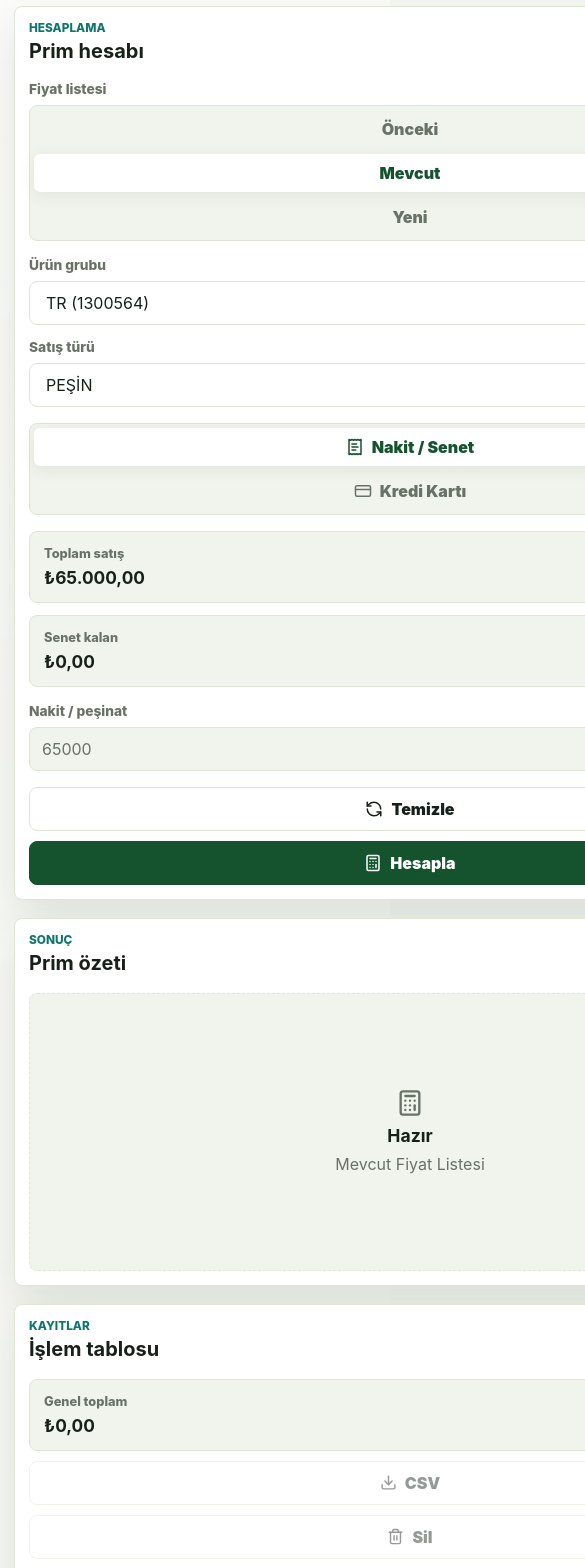
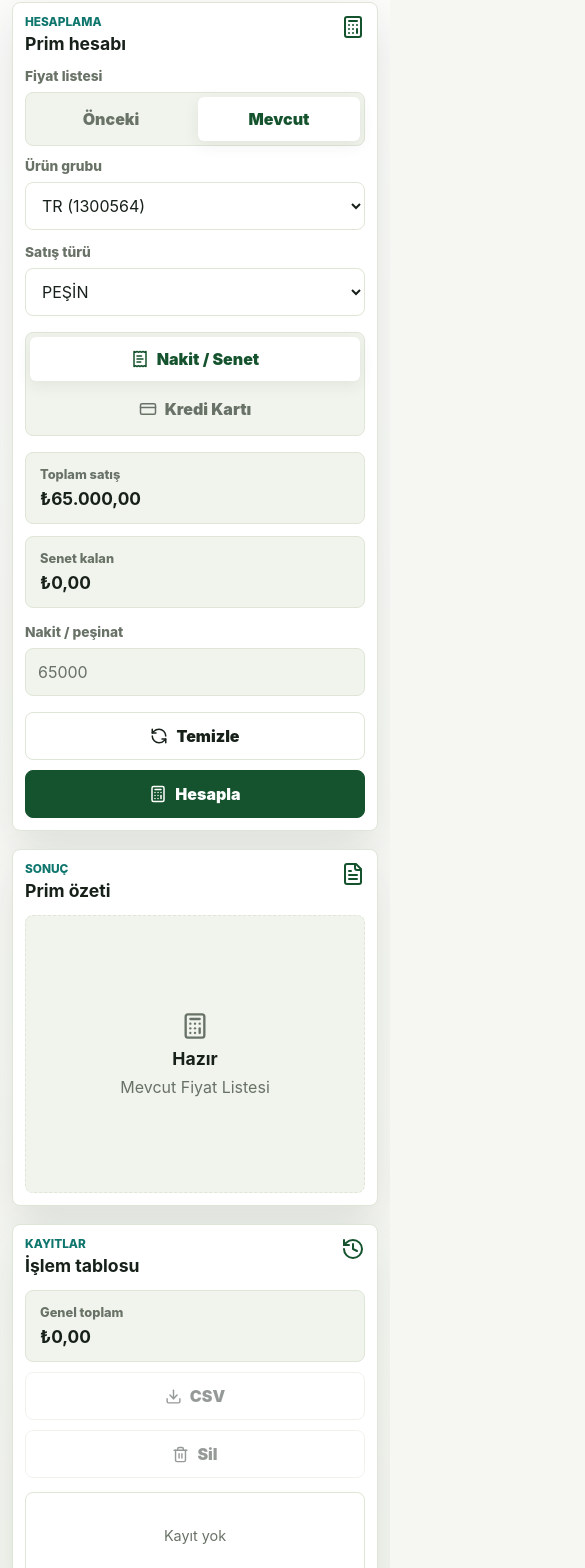
Before and after one commit to oguzhanarslan4607-alt/primpro-v2, a React (Vite) app: page / in a window 390 px wide. Shown: the part 144-1712 px from the top of the page, 585 px wide, since content can reach past the window. Built offline with nearby package versions, Linux system fonts and the light colour scheme.

Commit message:
Improve mobile layout and gate new prices

```diff
--- a/src/App.tsx
+++ b/src/App.tsx
@@ -15,7 +15,7 @@ import {
   getCardPaymentKeys,
   getDefaultPriceListId,
   getStandardPaymentKeys,
-  priceLists,
+  getVisiblePriceLists,
   priceListsById,
 } from "./data/priceLists";
 import { calculateCommission } from "./lib/commissionCalculator";
@@ -46,6 +46,7 @@ function csvEscape(value: string | number) {
 }
 
 export function App() {
+  const visiblePriceLists = useMemo(() => getVisiblePriceLists(), []);
   const [priceListId, setPriceListId] = useState<PriceListId>(() => getDefaultPriceListId());
   const priceList = priceListsById[priceListId];
   const productKeys = useMemo(() => Object.keys(priceList.products), [priceList]);
@@ -71,6 +72,13 @@ export function App() {
   const cardSettlementAmountNumber = parseMoneyInput(cardSettlementAmount);
   const noteAmount = Math.max(saleAmount - cashAmountNumber, 0);
   const historyTotal = history.reduce((total, item) => total + item.result.totalCommission, 0);
+
+  useEffect(() => {
+    if (!visiblePriceLists.some((list) => list.id === priceListId)) {
+      setPriceListId(getDefaultPriceListId());
+      setResult(null);
+    }
+  }, [priceListId, visiblePriceLists]);
 
   useEffect(() => {
     if (!priceList.products[productKey]) {
@@ -200,8 +208,11 @@ export function App() {
 
           <div className="field-group">
             <span className="field-label">Fiyat listesi</span>
-            <div className="segmented">
-              {priceLists.map((list) => (
+            <div
+              className="segmented"
+              style={{ gridTemplateColumns: `repeat(${visiblePriceLists.length}, minmax(0, 1fr))` }}
+            >
+              {visiblePriceLists.map((list) => (
                 <button
                   type="button"
                   key={list.id}
@@ -412,14 +423,16 @@ export function App() {
                 {history.length ? (
                   history.map((item) => (
                     <tr key={item.id}>
-                      <td>
+                      <td data-label="Müşteri">
                         <strong>{item.customerName}</strong>
                         <span>{formatDateTime(item.createdAt)}</span>
                       </td>
-                      <td>{item.result.productKey}</td>
-                      <td>{item.result.paymentKey}</td>
-                      <td className="money-cell">{formatTry(item.result.totalCommission)}</td>
-                      <td>
+                      <td data-label="Ürün">{item.result.productKey}</td>
+                      <td data-label="Ödeme">{item.result.paymentKey}</td>
+                      <td data-label="Prim" className="money-cell">
+                        {formatTry(item.result.totalCommission)}
+                      </td>
+                      <td data-label="">
                         <button
                           type="button"
                           className="icon-button"
--- a/src/data/priceLists.ts
+++ b/src/data/priceLists.ts
@@ -67,8 +67,16 @@ export const priceLists: PriceList[] = [
 
 export const priceListsById = Object.fromEntries(priceLists.map((list) => [list.id, list])) as Record<PriceListId, PriceList>;
 
+export function isNextPriceListVisible(today = new Date()) {
+  return today >= PRICE_LIST_SWITCH_DATE;
+}
+
+export function getVisiblePriceLists(today = new Date()) {
+  return priceLists.filter((list) => list.id !== "next" || isNextPriceListVisible(today));
+}
+
 export function getDefaultPriceListId(today = new Date()): PriceListId {
-  return today >= PRICE_LIST_SWITCH_DATE ? "next" : "current";
+  return isNextPriceListVisible(today) ? "next" : "current";
 }
 
 export function getStandardPaymentKeys(productPrices: Record<string, number>) {
--- a/src/styles.css
+++ b/src/styles.css
@@ -23,10 +23,15 @@
   box-sizing: border-box;
 }
 
+html {
+  -webkit-text-size-adjust: 100%;
+}
+
 body {
   min-width: 320px;
   min-height: 100vh;
   margin: 0;
+  overflow-x: hidden;
   background:
     linear-gradient(180deg, rgba(255, 255, 255, 0.74), rgba(255, 255, 255, 0)),
     var(--page);
@@ -36,10 +41,13 @@ button,
 input,
 select {
   font: inherit;
+  font-size: 16px;
 }
 
 button {
   cursor: pointer;
+  touch-action: manipulation;
+  -webkit-tap-highlight-color: transparent;
 }
 
 button:disabled {
@@ -50,7 +58,8 @@ button:disabled {
 .app-shell {
   width: min(1440px, 100%);
   margin: 0 auto;
-  padding: 20px;
+  padding: max(20px, env(safe-area-inset-top)) max(20px, env(safe-area-inset-right)) max(20px, env(safe-area-inset-bottom))
+    max(20px, env(safe-area-inset-left));
 }
 
 .topbar {
@@ -176,13 +185,14 @@ h2 {
 .field input,
 .field select {
   width: 100%;
-  min-height: 44px;
+  min-height: 48px;
   padding: 0 12px;
   border: 1px solid var(--border);
   border-radius: 8px;
   color: var(--text);
   background: #fff;
   outline: none;
+  min-width: 0;
 }
 
 .field input:focus,
@@ -212,7 +222,7 @@ h2 {
 
 .segmented button,
 .mode-switch button {
-  min-height: 38px;
+  min-height: 44px;
   border: 0;
   border-radius: 6px;
   color: var(--muted);
@@ -293,7 +303,7 @@ h2 {
   align-items: center;
   justify-content: center;
   gap: 8px;
-  min-height: 44px;
+  min-height: 48px;
   padding: 0 14px;
   border-radius: 8px;
   font-weight: 900;
@@ -394,6 +404,7 @@ h2 {
 
 .table-wrap {
   overflow-x: auto;
+  -webkit-overflow-scrolling: touch;
   border: 1px solid var(--border);
   border-radius: 8px;
 }
@@ -475,7 +486,8 @@ tr:last-child td {
 
 @media (max-width: 680px) {
   .app-shell {
-    padding: 14px;
+    padding: max(12px, env(safe-area-inset-top)) max(12px, env(safe-area-inset-right))
+      max(16px, env(safe-area-inset-bottom)) max(12px, env(safe-area-inset-left));
   }
 
   .topbar,
@@ -494,13 +506,110 @@ tr:last-child td {
     justify-content: center;
   }
 
-  .segmented,
   .mode-switch,
   .actions {
     grid-template-columns: 1fr;
   }
 
   .panel {
-    padding: 14px;
+    padding: 12px;
+  }
+
+  h1 {
+    font-size: 1.42rem;
+  }
+
+  h2 {
+    font-size: 1.1rem;
+  }
+
+  .panel-heading {
+    margin-bottom: 14px;
+  }
+
+  .field-group {
+    margin-bottom: 12px;
+  }
+
+  .result-total strong {
+    font-size: 1.62rem;
+  }
+
+  .breakdown-row {
+    grid-template-columns: 1fr;
+  }
+
+  .breakdown-row > div:last-child {
+    display: flex;
+    align-items: center;
+    justify-content: space-between;
+  }
+
+  .table-wrap {
+    overflow: visible;
+    border: 0;
+  }
+
+  table {
+    min-width: 0;
+  }
+
+  thead {
+    display: none;
+  }
+
+  tbody {
+    display: grid;
+    gap: 10px;
+  }
+
+  tr {
+    display: grid;
+    gap: 9px;
+    padding: 12px;
+    border: 1px solid var(--border);
+    border-radius: 8px;
+    background: #fff;
+  }
+
+  td {
+    display: grid;
+    grid-template-columns: 86px minmax(0, 1fr);
+    gap: 10px;
+    padding: 0;
+    border-bottom: 0;
+    overflow-wrap: anywhere;
+  }
+
+  td::before {
+    content: attr(data-label);
+    color: var(--muted);
+    font-size: 0.78rem;
+    font-weight: 900;
+  }
+
+  td:last-child {
+    grid-template-columns: 1fr;
+    justify-items: end;
+  }
+
+  td:last-child::before,
+  .empty-table::before {
+    display: none;
+  }
+
+  .money-cell {
+    text-align: left;
+  }
+
+  .icon-button {
+    width: 42px;
+    height: 42px;
+  }
+
+  .empty-table {
+    display: block;
+    height: auto;
+    padding: 22px;
   }
 }
```
Also changed, not shown: 2 other files (tests, documents, lock files or other folders).
